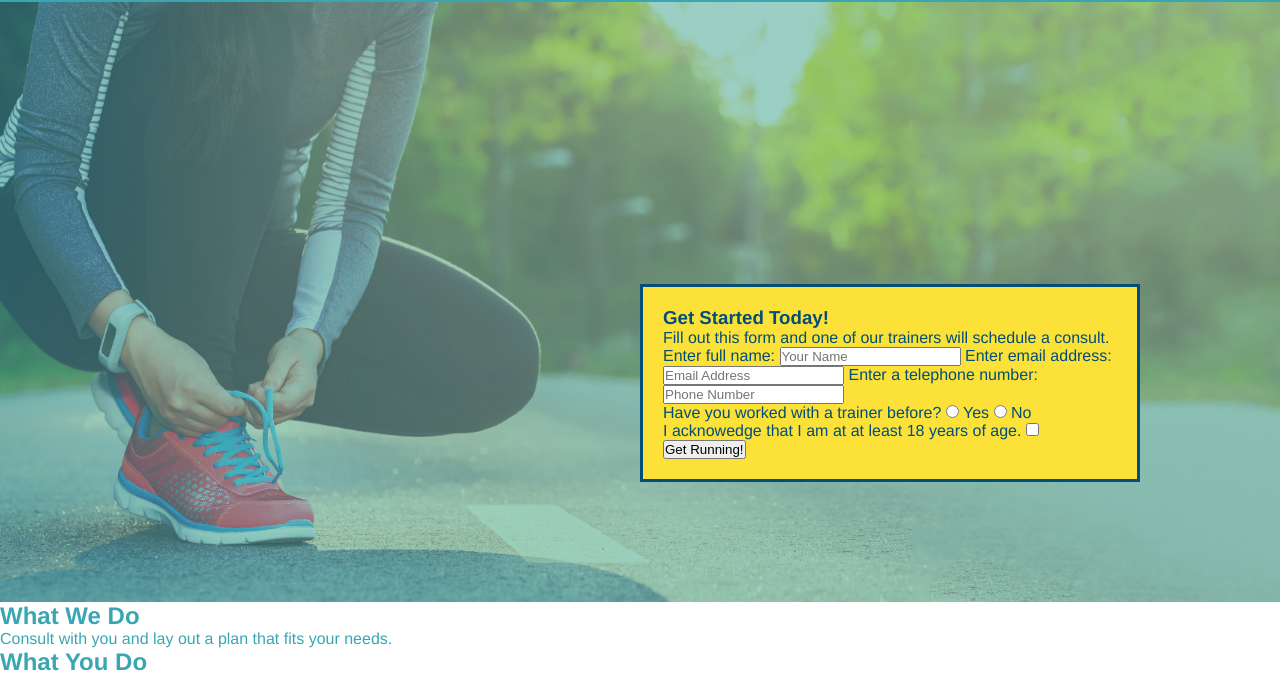
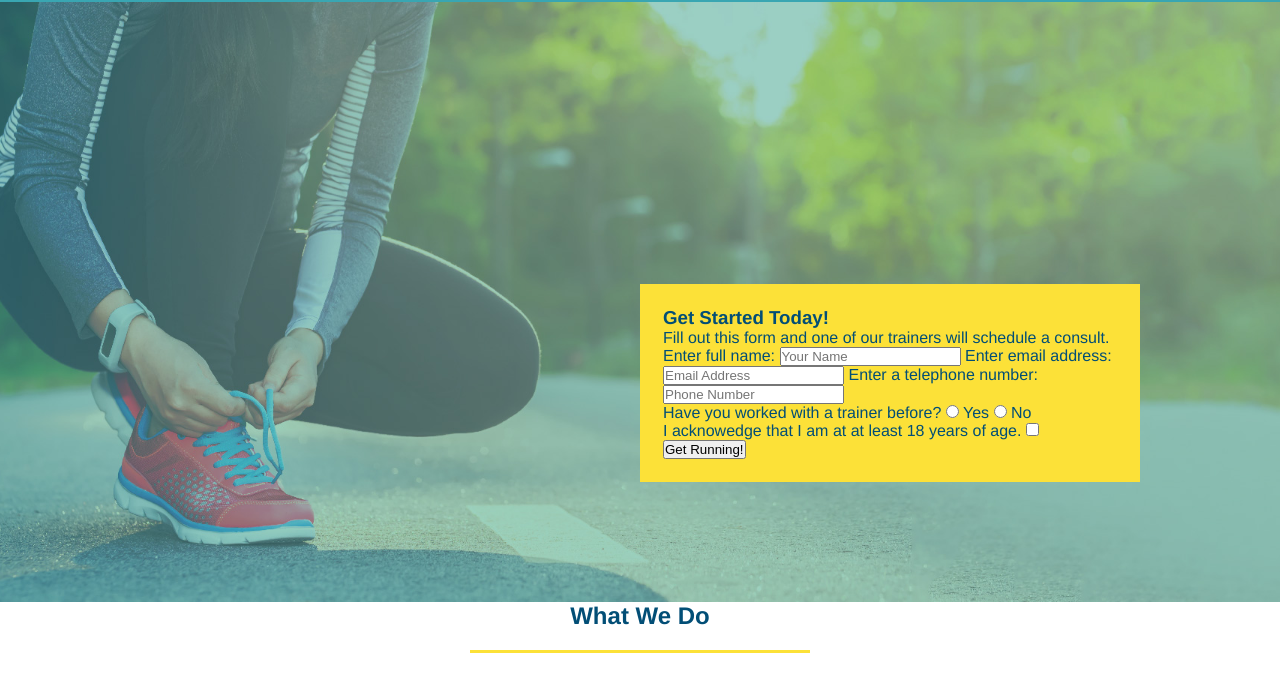
Before and after one commit to willig0203/run-buddy, a plain HTML site: page index.html in a window 1280 px wide. Shown: the part 80-754 px from the top of the page. Drawn offline with Linux system fonts and the light colour scheme.

Commit message:
style what we do section

```diff
--- a/assets/css/style.css
+++ b/assets/css/style.css
@@ -74,15 +74,24 @@ footer a {
     color: #024e76;
     position: absolute;
     bottom: 120px;
-    right: 140px;
+    right: 140px;border-color: #fce138;
 }
-
-/*
-.input-label{
-    padding-top: 200xp;
-    padding-left: 5px;
- }
-.input-txt{
-    border: 20xp;
-    display: block;
-} */
+.intro{
+    text-align: center;
+}
+.intro h2{
+    font-size: 55xp;
+    color: #024e76;
+    margin-bottom: 35px;
+    padding: 0 100px 20px 100px;
+    border-bottom: 3px solid;
+    border-color: #fce138;
+    display: inline-block;
+}
+.intro p{
+    line-height: 1.7;
+    color: #39a6b2;
+    width: 80%;
+    font-size: 20px;
+    margin: 0 auto;
+}
--- a/index.html
+++ b/index.html
@@ -71,7 +71,7 @@
 
 
 <!-- what you we do section -->
-<section id="what-we-do">
+<section id="what-we-do" class="intro">
     <h2>What We Do</h2>
     <p>Consult with you and lay out a plan that fits your needs.</p>
 </section>
```
